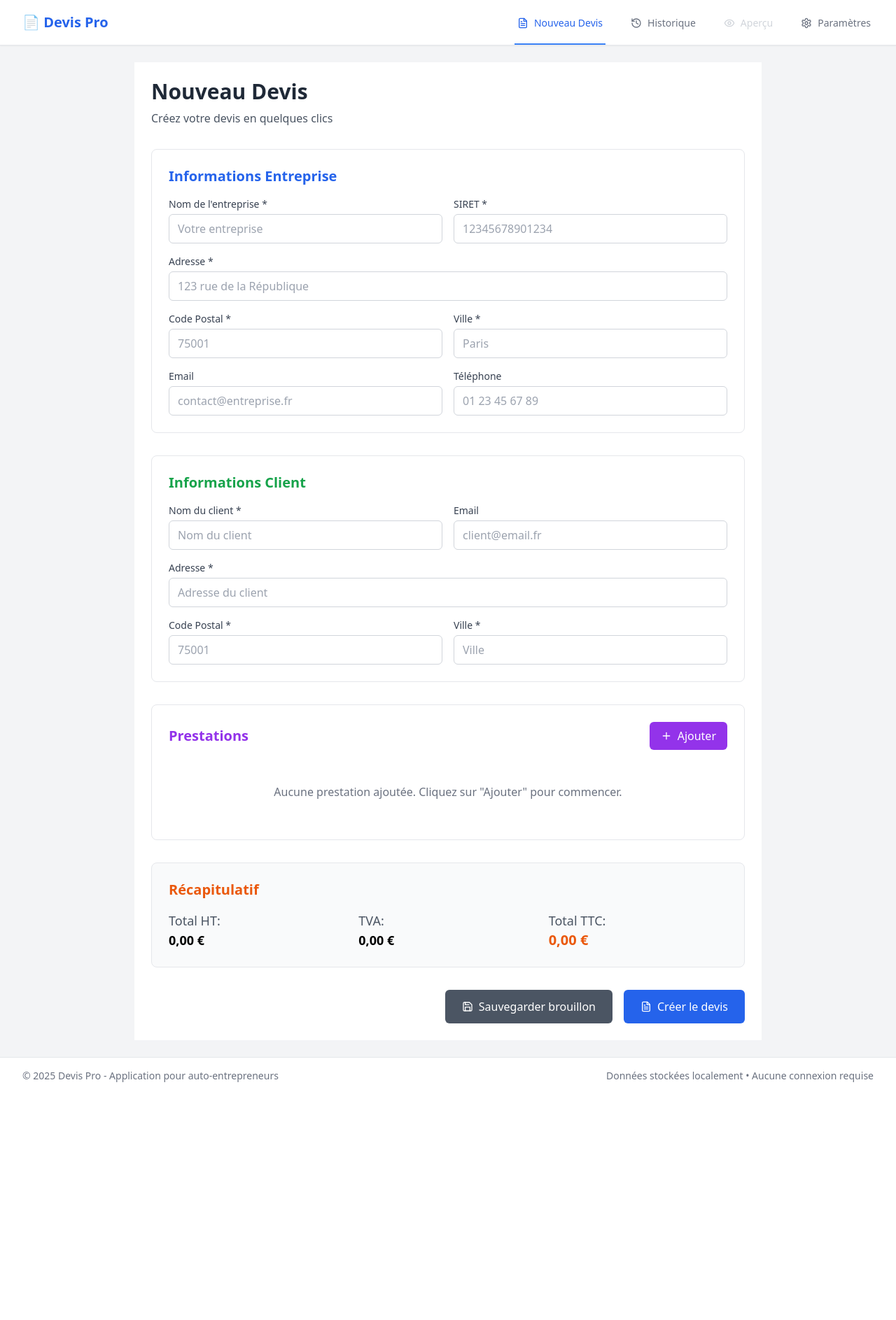
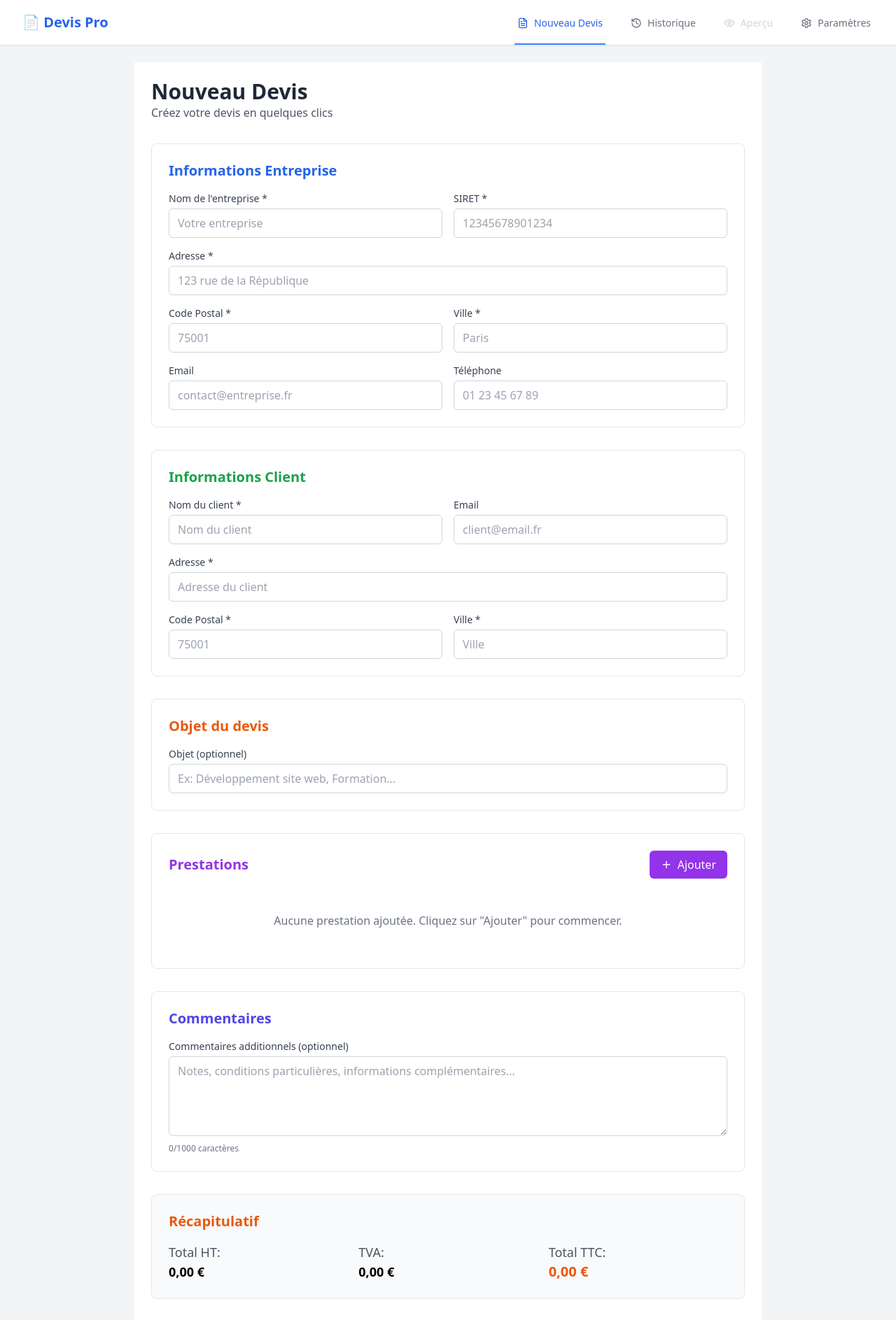
Before and after one commit to creach-t/devis-autoentrepreneur, a React (Vite) app: page / in a window 1280 px wide. Shown: the top 1887 px of the page at 70% size. Before the commit the page ends 1564 px from the top, so only its background shows below. Built offline with nearby package versions, Linux system fonts and the light colour scheme.

Commit message:
✏️ Fix formulaire avec support édition complète

```diff
--- a/src/components/DevisForm.tsx
+++ b/src/components/DevisForm.tsx
@@ -1,5 +1,5 @@
 import React, { useState, useEffect } from 'react';
-import { Plus, Trash2, Save, FileText } from 'lucide-react';
+import { Plus, Trash2, Save, FileText, ArrowLeft } from 'lucide-react';
 import { useAutoSave } from '../hooks/useLocalStorage';
 import {
   calculateTotaux,
@@ -27,12 +27,27 @@ import type {
 
 interface DevisFormProps {
   onDevisCreated?: (devis: Devis) => void;
+  onCancel?: () => void;
   initialData?: Partial<DevisFormData>;
+  editingDevis?: Devis; // Nouveau prop pour l'édition
 }
 
-export function DevisForm({ onDevisCreated, initialData }: DevisFormProps) {
+export function DevisForm({ onDevisCreated, onCancel, initialData, editingDevis }: DevisFormProps) {
   // État du formulaire
   const [formData, setFormData] = useState<DevisFormData>(() => {
+    // Si on édite un devis existant, utiliser ses données
+    if (editingDevis) {
+      return {
+        entreprise: editingDevis.entreprise,
+        client: editingDevis.client,
+        prestations: editingDevis.prestations,
+        conditions: editingDevis.conditions,
+        objet: editingDevis.objet || '',
+        commentaires: editingDevis.commentaires || ''
+      };
+    }
+
+    // Sinon, comportement normal
     const brouillon = getBrouillon();
     const entrepriseDefaut = getEntrepriseDefaut();
     const conditionsDefaut = getConditionsDefaut();
@@ -48,8 +63,8 @@ export function DevisForm({ onDevisCreated, initialData }: DevisFormProps) {
     };
   });
 
-  // Auto-sauvegarde toutes les 2 secondes
-  useAutoSave('devis-brouillon', formData, 2000);
+  // Auto-sauvegarde seulement si on n'édite pas un devis existant
+  useAutoSave('devis-brouillon', !editingDevis ? formData : null, 2000);
 
   // Calculs automatiques
   const totaux = calculateTotaux(formData.prestations, formData.conditions as Conditions);
@@ -121,7 +136,25 @@ export function DevisForm({ onDevisCreated, initialData }: DevisFormProps) {
       return;
     }
 
-    const devis: Devis = {
+    let devis: Devis;
+
+    if (editingDevis) {
+      // Mise à jour d'un devis existant
+      devis = {
+        ...editingDevis,
+        entreprise: formData.entreprise as Entreprise,
+        client: formData.client as Client,
+        prestations: formData.prestations,
+        conditions: formData.conditions as Conditions,
+        totaux,
+        objet: formData.objet,
+        commentaires: formData.commentaires,
+        dateModification: new Date(),
+        version: editingDevis.version + 1
+      };
+    } else {
+      // Création d'un nouveau devis
+      devis = {
         id: crypto.randomUUID(),
         numero: generateNumeroDevis(),
         dateCreation: new Date(),
@@ -137,12 +170,18 @@ export function DevisForm({ onDevisCreated, initialData }: DevisFormProps) {
         dateModification: new Date(),
         version: 1
       };
+    }
 
     saveDevis(devis);
+
+    if (!editingDevis) {
       clearBrouillon();
+    }
+
     onDevisCreated?.(devis);
 
-    // Reset du formulaire
+    // Reset du formulaire seulement pour nouveau devis
+    if (!editingDevis) {
       setFormData({
         entreprise: getEntrepriseDefaut() || {},
         client: {},
@@ -151,15 +190,33 @@ export function DevisForm({ onDevisCreated, initialData }: DevisFormProps) {
         objet: '',
         commentaires: ''
       });
+    }
 
-    alert(`Devis ${devis.numero} sauvegardé !`);
+    alert(`Devis ${devis.numero} ${editingDevis ? 'mis à jour' : 'sauvegardé'} !`);
   };
 
   return (
     <div className="max-w-4xl mx-auto p-6 bg-white">
       <div className="mb-8">
-        <h1 className="text-3xl font-bold text-gray-800 mb-2">Nouveau Devis</h1>
-        <p className="text-gray-600">Créez votre devis en quelques clics</p>
+        <div className="flex items-center gap-4 mb-4">
+          {onCancel && (
+            <button
+              onClick={onCancel}
+              className="flex items-center gap-2 text-gray-600 hover:text-gray-800"
+            >
+              <ArrowLeft className="w-4 h-4" />
+              Retour
+            </button>
+          )}
+          <div>
+            <h1 className="text-3xl font-bold text-gray-800">
+              {editingDevis ? `Modifier le devis ${editingDevis.numero}` : 'Nouveau Devis'}
+            </h1>
+            <p className="text-gray-600">
+              {editingDevis ? 'Modifiez les informations du devis' : 'Créez votre devis en quelques clics'}
+            </p>
+          </div>
+        </div>
       </div>
 
       {/* Section Entreprise */}
@@ -333,6 +390,23 @@ export function DevisForm({ onDevisCreated, initialData }: DevisFormProps) {
         </div>
       </section>
 
+      {/* Section Objet */}
+      <section className="mb-8 p-6 border border-gray-200 rounded-lg">
+        <h2 className="text-xl font-semibold mb-4 text-orange-600">Objet du devis</h2>
+        <div>
+          <label className="block text-sm font-medium text-gray-700 mb-1">
+            Objet (optionnel)
+          </label>
+          <input
+            type="text"
+            value={formData.objet || ''}
+            onChange={(e) => setFormData(prev => ({ ...prev, objet: e.target.value }))}
+            className="w-full px-3 py-2 border border-gray-300 rounded-md focus:outline-none focus:ring-2 focus:ring-orange-500"
+            placeholder="Ex: Développement site web, Formation..."
+          />
+        </div>
+      </section>
+
       {/* Section Prestations */}
       <section className="mb-8 p-6 border border-gray-200 rounded-lg">
         <div className="flex justify-between items-center mb-4">
@@ -445,6 +519,27 @@ export function DevisForm({ onDevisCreated, initialData }: DevisFormProps) {
         )}
       </section>
 
+      {/* Section Commentaires */}
+      <section className="mb-8 p-6 border border-gray-200 rounded-lg">
+        <h2 className="text-xl font-semibold mb-4 text-indigo-600">Commentaires</h2>
+        <div>
+          <label className="block text-sm font-medium text-gray-700 mb-1">
+            Commentaires additionnels (optionnel)
+          </label>
+          <textarea
+            value={formData.commentaires || ''}
+            onChange={(e) => setFormData(prev => ({ ...prev, commentaires: e.target.value }))}
+            className="w-full px-3 py-2 border border-gray-300 rounded-md focus:outline-none focus:ring-2 focus:ring-indigo-500"
+            rows={4}
+            placeholder="Notes, conditions particulières, informations complémentaires..."
+            maxLength={1000}
+          />
+          <div className="text-xs text-gray-500 mt-1">
+            {(formData.commentaires || '').length}/1000 caractères
+          </div>
+        </div>
+      </section>
+
       {/* Récapitulatif */}
       <section className="mb-8 p-6 border border-gray-200 rounded-lg bg-gray-50">
         <h2 className="text-xl font-semibold mb-4 text-orange-600">Récapitulatif</h2>
@@ -466,6 +561,7 @@ export function DevisForm({ onDevisCreated, initialData }: DevisFormProps) {
 
       {/* Actions */}
       <div className="flex gap-4 justify-end">
+        {!editingDevis && (
           <button
             onClick={() => saveBrouillon(formData)}
             className="flex items-center gap-2 px-6 py-3 bg-gray-600 text-white rounded-md hover:bg-gray-700 transition-colors"
@@ -473,13 +569,14 @@ export function DevisForm({ onDevisCreated, initialData }: DevisFormProps) {
             <Save className="w-4 h-4" />
             Sauvegarder brouillon
           </button>
+        )}
 
         <button
           onClick={saveAsDevis}
           className="flex items-center gap-2 px-6 py-3 bg-blue-600 text-white rounded-md hover:bg-blue-700 transition-colors"
         >
           <FileText className="w-4 h-4" />
-          Créer le devis
+          {editingDevis ? 'Mettre à jour le devis' : 'Créer le devis'}
         </button>
       </div>
     </div>
```
Lines whose indentation alone changed are shown as unchanged.
